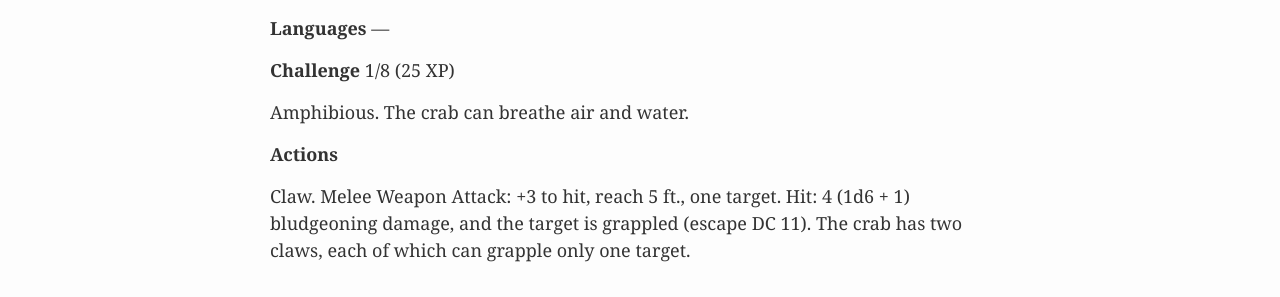
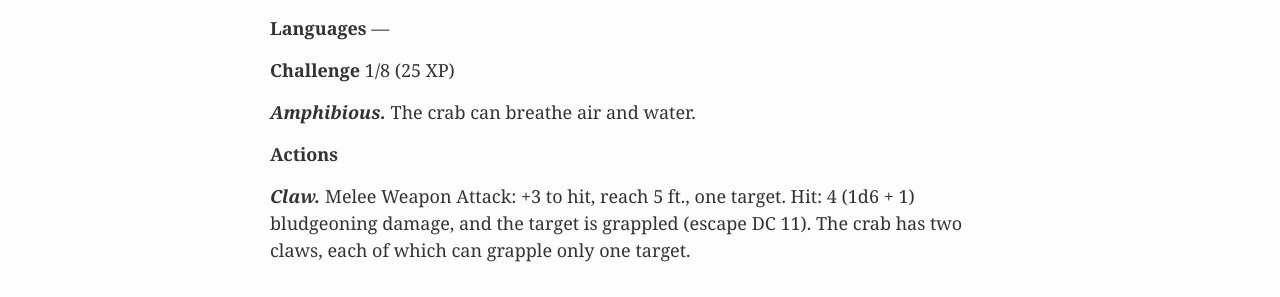
Before and after one commit to beaurancourt/bestiary, a Jekyll site: the page built from _posts/2016-02-29-giant-crab.markdown, in a window 1280 px wide. Shown: the part 580-877 px from the top of the page. Built offline with Jekyll 4.4.1, drawn with Linux system fonts in a browser that asks for light colours.

```diff
--- a/_posts/2016-02-29-giant-crab.markdown
+++ b/_posts/2016-02-29-giant-crab.markdown
@@ -25,8 +25,8 @@ tags: [medium, beast, cr1/8]
 
 **Challenge** 1/8 (25 XP)
 
- Amphibious. The crab can breathe air and water.
+***Amphibious.*** The crab can breathe air and water.
 
 **Actions**
 
-Claw. Melee Weapon Attack: +3 to hit, reach 5 ft., one target. Hit: 4 (1d6 + 1) bludgeoning damage, and the target is grappled (escape DC 11). The crab has two claws, each of which can grapple only one target.
+***Claw.*** Melee Weapon Attack: +3 to hit, reach 5 ft., one target. Hit: 4 (1d6 + 1) bludgeoning damage, and the target is grappled (escape DC 11). The crab has two claws, each of which can grapple only one target.
```
